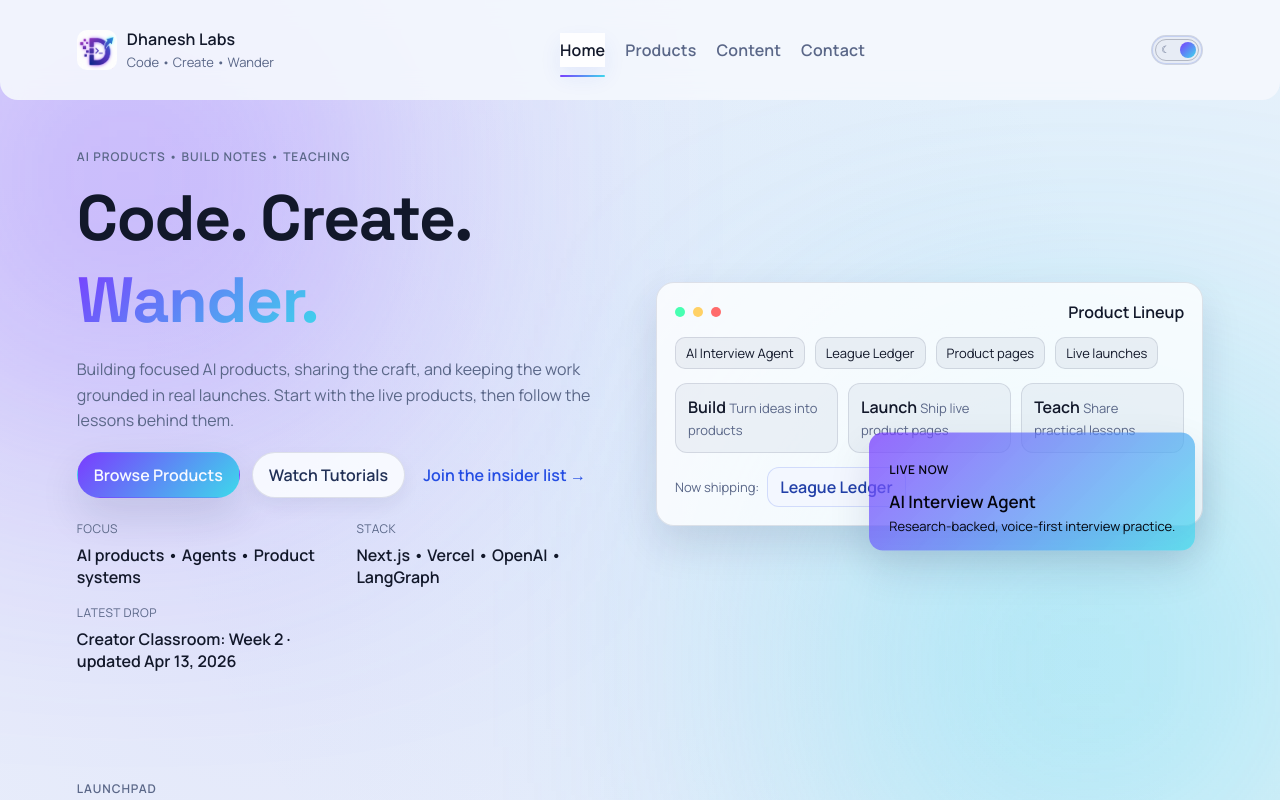
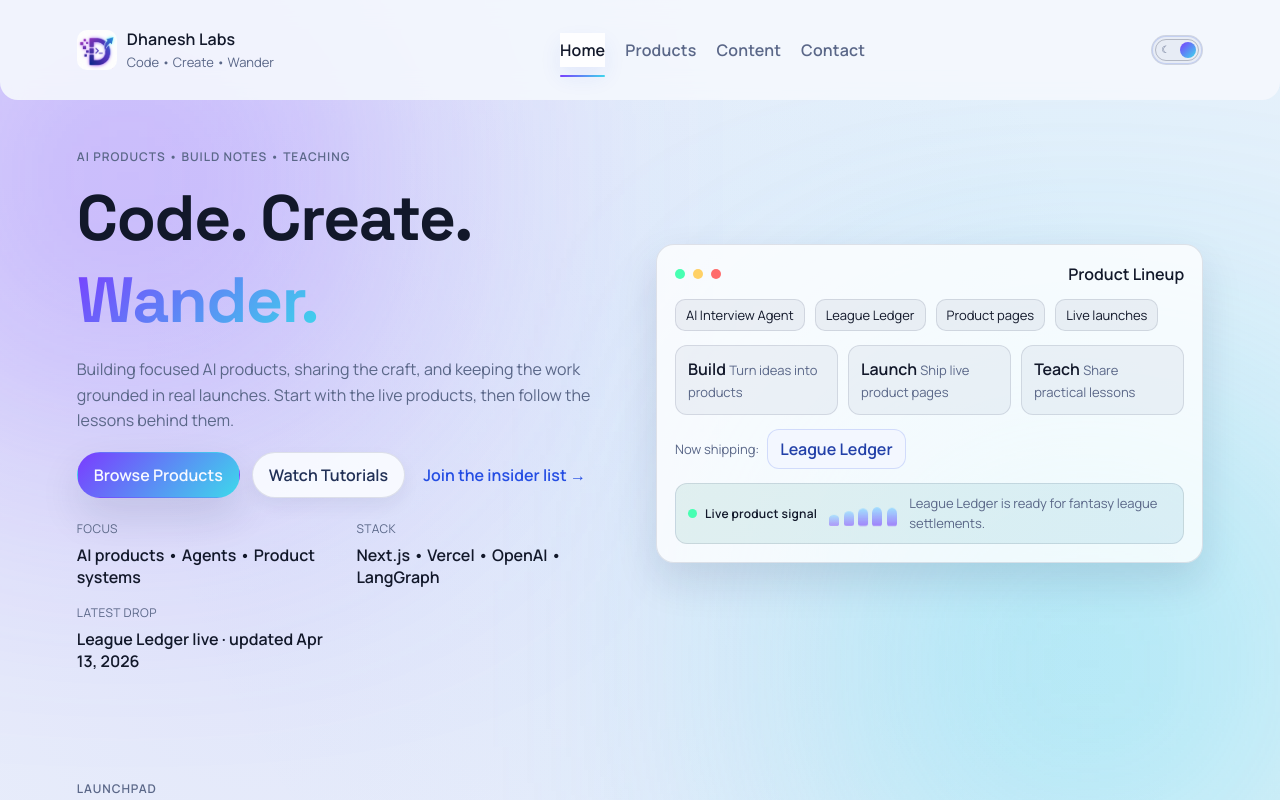
Before and after one commit to dhanesh24g/dhaneshlabs.com, a website: page index.html in a window 1280 px wide. Shown: the top 800 px of the page. Drawn offline with Linux system fonts and the light colour scheme.

Commit message:
Added animation to the Products Block

```diff
--- a/index.html
+++ b/index.html
@@ -128,12 +128,21 @@
               <span class="status-label">Now shipping:</span>
               <span class="status-pill" id="status-pill">AI Interview Agent</span>
             </div>
+            <div class="live-activity" aria-label="Product activity">
+              <div class="live-activity-head">
+                <span class="live-dot"></span>
+                <span>Live product signal</span>
+              </div>
+              <div class="signal-bars" aria-hidden="true">
+                <span></span>
+                <span></span>
+                <span></span>
+                <span></span>
+                <span></span>
+              </div>
+              <p class="live-activity-copy" id="live-activity-copy">Interview prep workflow is live.</p>
+            </div>
           </div>
-        </div>
-        <div class="floating-card">
-          <p class="floating-label">Live now</p>
-          <p class="floating-title">AI Interview Agent</p>
-          <p class="floating-meta">Research-backed, voice-first interview practice.</p>
         </div>
       </div>
     </section>
--- a/script.js
+++ b/script.js
@@ -55,6 +55,30 @@ const dashboardProStatus = [
   'Waitlist active',
   'Planned analytics release'
 ];
+const liveActivity = [
+  'AI Interview Agent is live for role-specific practice.',
+  'League Ledger is ready for fantasy league settlements.',
+  'Product pages are trimmed to the real lineup.',
+  'Dashboard Pro planning is in progress.'
+];
+const productActivity = [
+  'AI Interview Agent is live.',
+  'League Ledger remains the live finance workflow.',
+  'Dashboard Pro is planned with a focused analytics scope.',
+  'The product hub is focused on real launches.'
+];
+const aiInterviewAgentActivity = [
+  'Job extraction to feedback is live.',
+  'Voice practice starts from the target role.',
+  'Research, question ranking, and scoring stay connected.',
+  'The live app is ready at interview.dhaneshlabs.com.'
+];
+const leagueLedgerActivity = [
+  'League payout flow is live.',
+  'Winner tracking and washouts stay in one ledger.',
+  'Settlement visibility is ready for match day.',
+  'League Ledger is live at league.dhaneshlabs.com.'
+];
 const THEME_STORAGE_KEY = 'dhaneshlabs-theme';
 
 function pick(array) { return array[Math.floor(Math.random() * array.length)]; }
@@ -62,6 +86,7 @@ function pick(array) { return array[Math.floor(Math.random() * array.length)]; }
 function setDynamicBits() {
   const latest = document.getElementById('latest-drop');
   const pill = document.getElementById('status-pill');
+  const activity = document.getElementById('live-activity-copy');
   const now = new Date();
   const dateStr = now.toLocaleDateString('en-US', { month: 'short', day: 'numeric', year: 'numeric' });
   const pathname = window.location.pathname;
@@ -87,8 +112,34 @@ function setDynamicBits() {
         : isProductsHub
           ? productStatus
           : status;
+  const activeActivity = isAiInterviewAgentPage
+    ? aiInterviewAgentActivity
+    : isLeagueLedgerPage
+    ? leagueLedgerActivity
+      : isProductsHub
+        ? productActivity
+        : liveActivity;
   if (latest) latest.textContent = `${pick(activeDrops)} · updated ${dateStr}`;
   if (pill) pill.textContent = pick(activeStatus);
+  if (activity) activity.textContent = pick(activeActivity);
+
+  rotateText(latest, activeDrops.map((item) => `${item} · updated ${dateStr}`));
+  rotateText(pill, activeStatus);
+  rotateText(activity, activeActivity);
+}
+
+function rotateText(element, values) {
+  if (!element || values.length < 2 || window.matchMedia('(prefers-reduced-motion: reduce)').matches) return;
+
+  let index = 0;
+  window.setInterval(() => {
+    index = (index + 1) % values.length;
+    element.classList.add('is-switching');
+    window.setTimeout(() => {
+      element.textContent = values[index];
+      element.classList.remove('is-switching');
+    }, 240);
+  }, 4200);
 }
 
 function handleScrollReveal() {
--- a/styles.css
+++ b/styles.css
@@ -618,6 +618,8 @@ html[data-theme='light'] .product-entry-ai {
 
 .hero-panel {
   position: relative;
+  display: flex;
+  flex-direction: column;
 }
 
 .panel {
@@ -723,52 +725,142 @@ html[data-theme='light'] .product-entry-ai {
   border: 1px solid var(--status-border);
   color: var(--status-text);
   font-weight: 700;
-}
-
-.floating-card {
+  transition: opacity 0.24s ease, transform 0.24s ease, border-color 0.24s ease;
+}
+
+.status-pill.is-switching,
+.live-activity-copy.is-switching {
+  opacity: 0;
+  transform: translateY(4px);
+}
+
+.live-activity {
+  display: flex;
+  align-items: center;
+  gap: 12px;
+  padding: 10px 12px;
+  border: 1px solid var(--border);
+  border-radius: 12px;
+  background:
+    linear-gradient(135deg, rgba(92, 232, 160, 0.08), rgba(61, 217, 235, 0.08)),
+    var(--surface-soft);
+  overflow: hidden;
+  position: relative;
+}
+
+.live-activity::before {
+  content: "";
   position: absolute;
-  bottom: -26px;
-  right: 8px;
-  background: linear-gradient(135deg, rgba(122, 60, 255, 0.75), rgba(61, 217, 235, 0.7));
-  color: #05060f;
-  padding: 16px 20px;
-  border-radius: 14px;
-  box-shadow: var(--shadow);
-  transform: translateY(0);
-  animation: float 6s ease-in-out infinite;
-}
-
-.floating-label {
-  font-weight: 700;
-  text-transform: uppercase;
-  letter-spacing: 0.05em;
+  inset: 0;
+  background: linear-gradient(115deg, transparent 0%, rgba(255, 255, 255, 0.1) 40%, transparent 70%);
+  transform: translateX(-100%);
+  animation: activitySweep 5.5s ease-in-out infinite;
+  pointer-events: none;
+}
+
+.live-activity-head {
+  display: flex;
+  align-items: center;
+  gap: 8px;
+  color: var(--panel-title);
   font-size: 12px;
-}
-
-.floating-title {
-  margin: 6px 0 4px;
-  font-size: 17px;
   font-weight: 800;
-}
-
-.floating-meta {
+  letter-spacing: 0.02em;
+  white-space: nowrap;
+}
+
+.live-dot {
+  width: 9px;
+  height: 9px;
+  border-radius: 999px;
+  background: #47ffb2;
+  box-shadow: 0 0 0 0 rgba(71, 255, 178, 0.45);
+  animation: livePulse 1.8s ease-out infinite;
+}
+
+.signal-bars {
+  display: grid;
+  grid-template-columns: repeat(5, 1fr);
+  gap: 4px;
+  align-items: end;
+  width: 68px;
+  min-height: 24px;
+  flex: 0 0 auto;
+}
+
+.signal-bars span {
+  display: block;
+  height: 16px;
+  border-radius: 6px 6px 3px 3px;
+  background: linear-gradient(180deg, rgba(155, 220, 255, 0.94), rgba(122, 60, 255, 0.62));
+  transform-origin: bottom;
+  animation: signalLift 1.8s ease-in-out infinite;
+}
+
+.signal-bars span:nth-child(2) {
+  animation-delay: 0.18s;
+}
+
+.signal-bars span:nth-child(3) {
+  animation-delay: 0.36s;
+}
+
+.signal-bars span:nth-child(4) {
+  animation-delay: 0.54s;
+}
+
+.signal-bars span:nth-child(5) {
+  animation-delay: 0.72s;
+}
+
+.live-activity-copy {
   margin: 0;
+  color: var(--muted);
   font-size: 13px;
+  line-height: 1.5;
+  flex: 1;
+  transition: opacity 0.24s ease, transform 0.24s ease;
 }
 
 .product-panel {
   min-height: 320px;
 }
 
-@keyframes float {
-
+@keyframes livePulse {
+  0% {
+    box-shadow: 0 0 0 0 rgba(71, 255, 178, 0.45);
+  }
+
+  70% {
+    box-shadow: 0 0 0 10px rgba(71, 255, 178, 0);
+  }
+
+  100% {
+    box-shadow: 0 0 0 0 rgba(71, 255, 178, 0);
+  }
+}
+
+@keyframes signalLift {
   0%,
   100% {
-    transform: translateY(0);
-  }
-
-  50% {
-    transform: translateY(-6px);
+    transform: scaleY(0.45);
+    opacity: 0.68;
+  }
+
+  45% {
+    transform: scaleY(1.18);
+    opacity: 1;
+  }
+}
+
+@keyframes activitySweep {
+  0% {
+    transform: translateX(-115%);
+  }
+
+  42%,
+  100% {
+    transform: translateX(115%);
   }
 }
 
@@ -1369,11 +1461,6 @@ section {
     grid-template-columns: repeat(auto-fit, minmax(180px, 1fr));
   }
 
-  .floating-card {
-    right: 0;
-    bottom: -18px;
-    max-width: min(320px, 88%);
-  }
 }
 
 @keyframes rise {
@@ -1450,13 +1537,6 @@ section {
     line-height: 1.65;
   }
 
-  .hero-panel .floating-card {
-    position: static;
-    margin-top: 12px;
-    max-width: 100%;
-    animation: none;
-  }
-
   .product-spotlight {
     grid-template-columns: 1fr;
   }
@@ -1598,6 +1678,15 @@ section {
     grid-template-columns: 1fr;
   }
 
+  .signal-bars {
+    min-height: 44px;
+  }
+
+  .live-activity {
+    align-items: flex-start;
+    flex-direction: column;
+  }
+
   .product-cta-actions {
     align-items: stretch;
   }
```
Also changed, not shown: products.html (+14 -0 lines), products/ai-interview-agent.html (+14 -5 lines), products/dashboard-pro.html (+9 -10 lines), products/league-ledger.html (+14 -5 lines).
